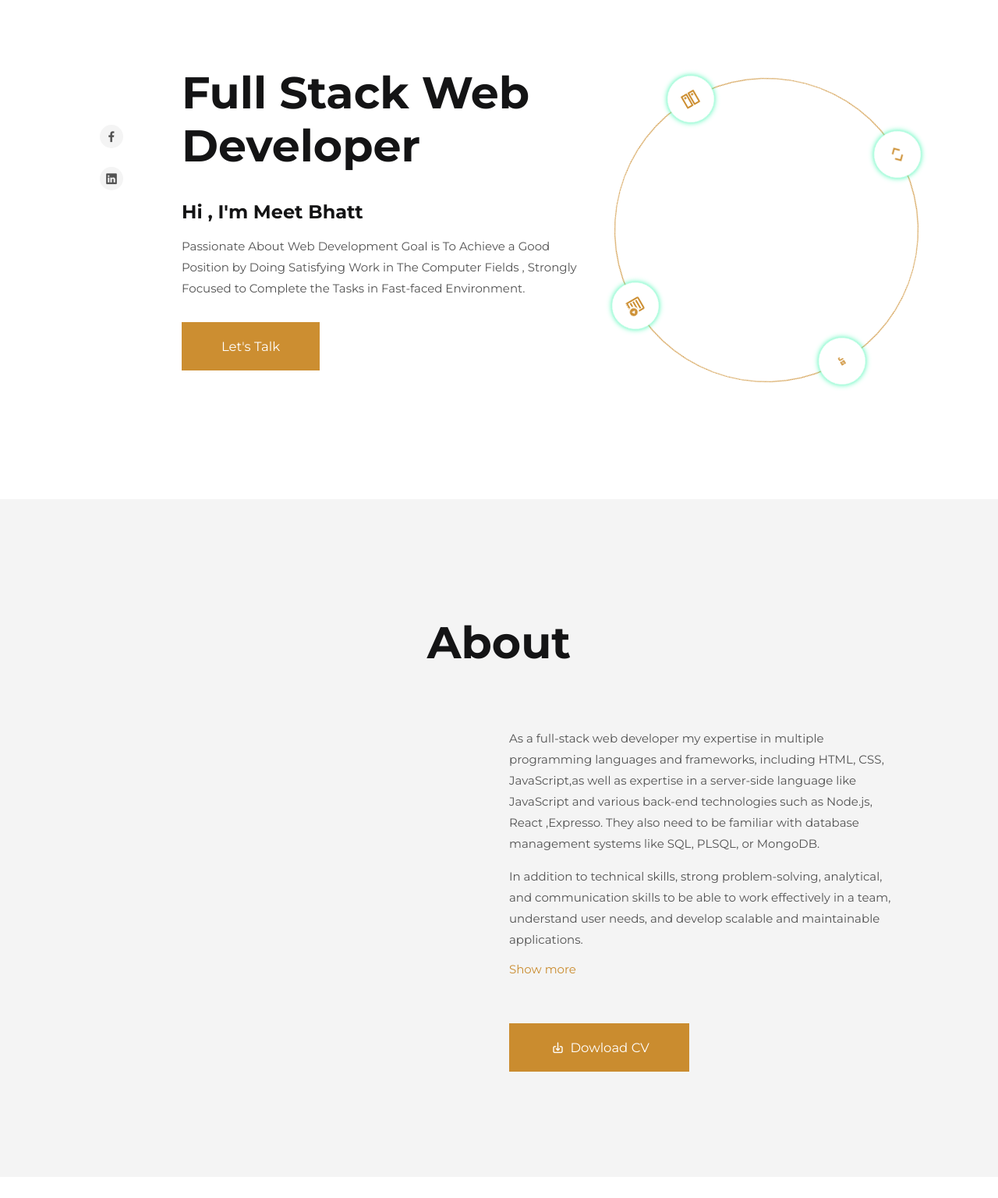
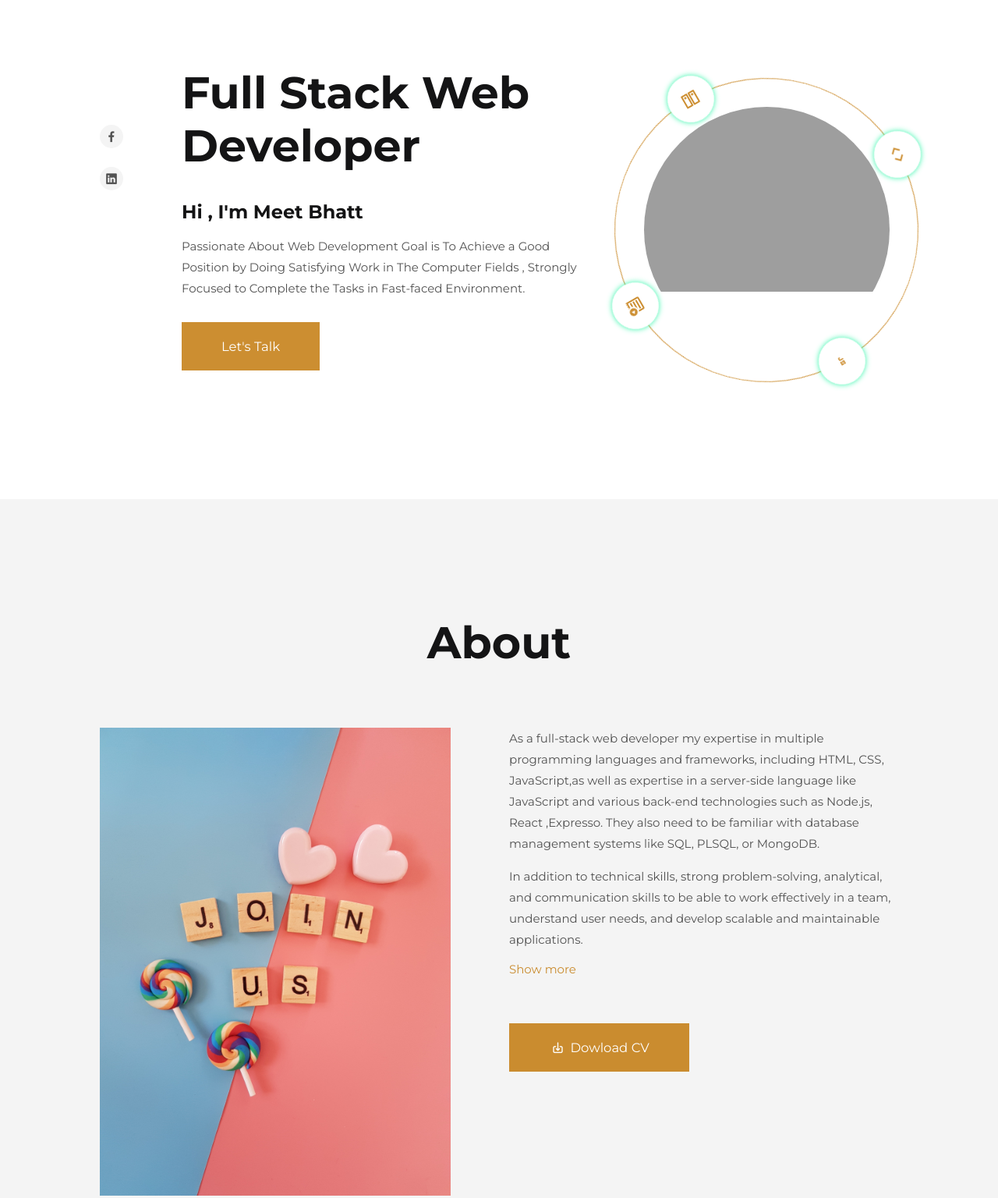
Before and after one commit to meetbhatt7338/meetportfolio.com, a plain HTML site: page index.html in a window 1280 px wide. Shown: the part 140-1676 px from the top of the page at 78% size. Drawn offline with nearby package versions, Linux system fonts and the light colour scheme; the site is published under a folder, as on GitHub Pages, so addresses that start at the root find nothing.

Commit message:
secound commit

```diff
--- a/index.html
+++ b/index.html
@@ -75,7 +75,7 @@
                     </span>
                 </div>
                 <div class="inner-circle">
-                    <img src="/images/My project-1.jpg" alt="">
+                    <img src="./images/My project-1.jpg" alt="">
                 </div>
             </div>
         </div>
@@ -86,7 +86,7 @@
         <h1>About</h1>
         <div class="container">
             <div class="image">
-                <img src="/images/pexels-linda-ellershein-3127880.jpg" alt="">
+                <img src="./images/pexels-linda-ellershein-3127880.jpg" alt="">
             </div>
             <div class="info">
                 <p>
@@ -111,7 +111,7 @@
                     </p>
                 </div>
                 <a class="read-more">Show more</a>
-                <a href="/images/resume.pdf" download class="btn btn-primary"> <i class="uil uil-download-alt"></i>
+                <a href="./images/resume.pdf" download class="btn btn-primary"> <i class="uil uil-download-alt"></i>
                     Dowload CV</a>
             </div>
 
```
